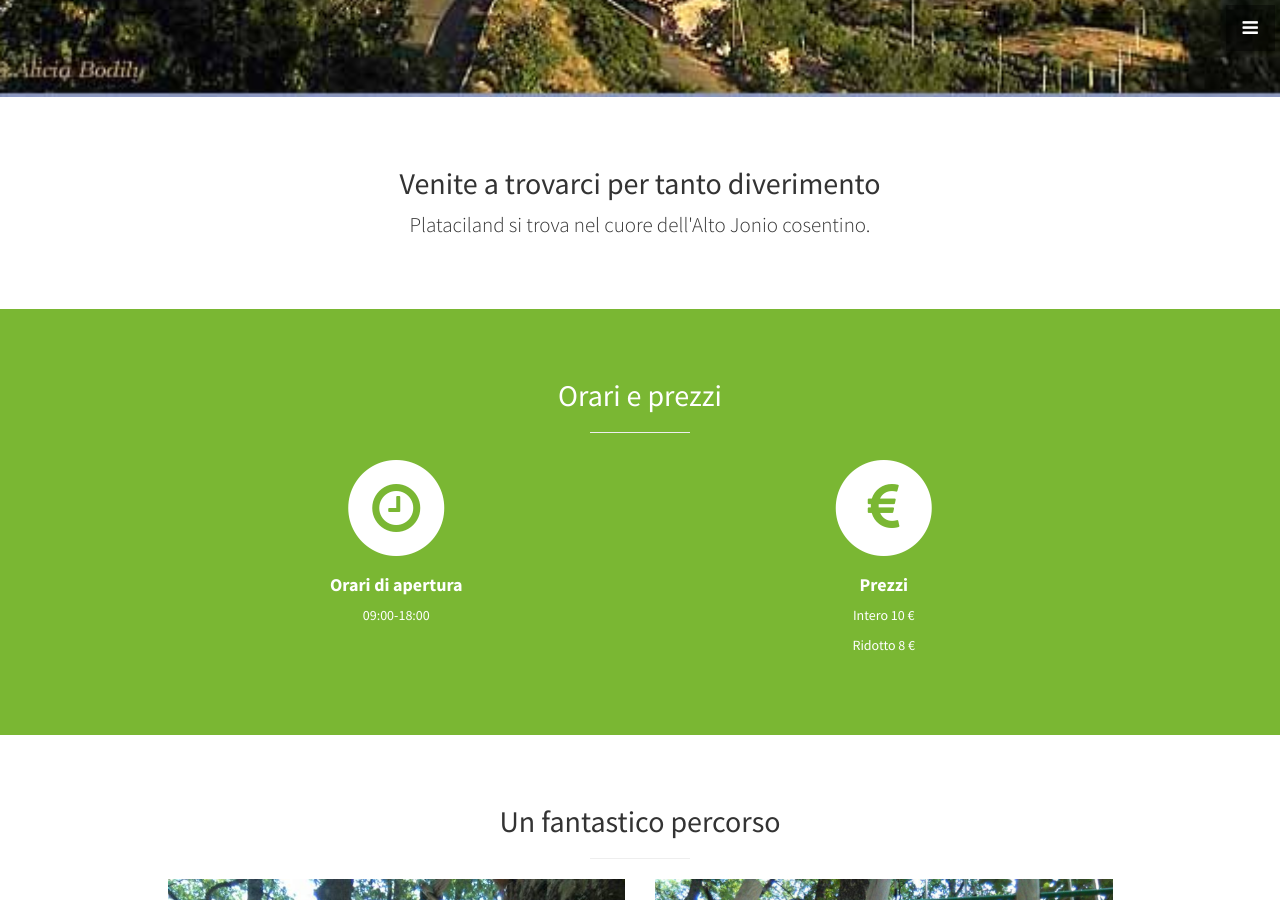
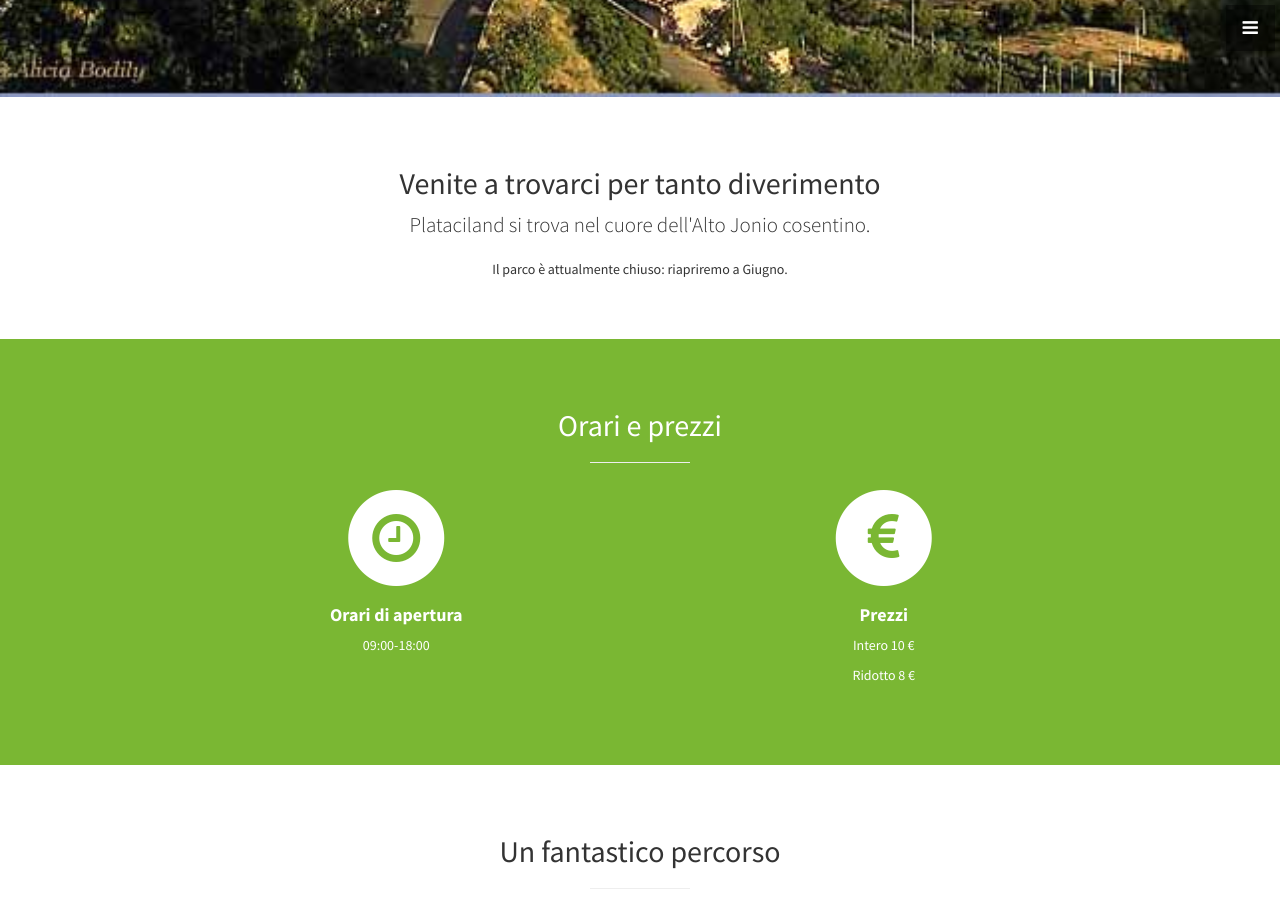
Before and after one commit to plataciland/plataciland.github.io, a Jekyll site: the page built from index.html, in a window 1280 px wide and 900 px high, scrolled down 803 px. Built offline with Jekyll 4.4.1, drawn with Linux system fonts in a browser that asks for light colours.

Commit message:
Update about.html

```diff
--- a/_includes/about.html
+++ b/_includes/about.html
@@ -4,6 +4,7 @@
       <div class="col-lg-12 text-center">
         <h2>Venite a trovarci per tanto diverimento</h2>
         <p class="lead">Plataciland si trova nel cuore dell'Alto Jonio cosentino. </p>
+        <p class="warning">Il parco è attualmente chiuso: riapriremo a Giugno.</p>
       </div>
     </div>
     <!-- /.row -->
```
